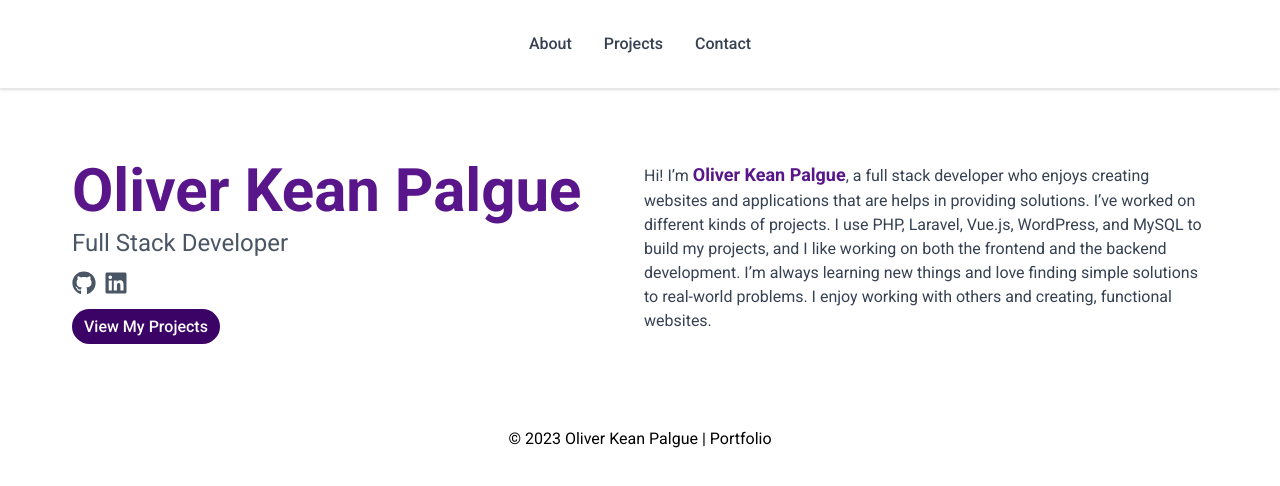
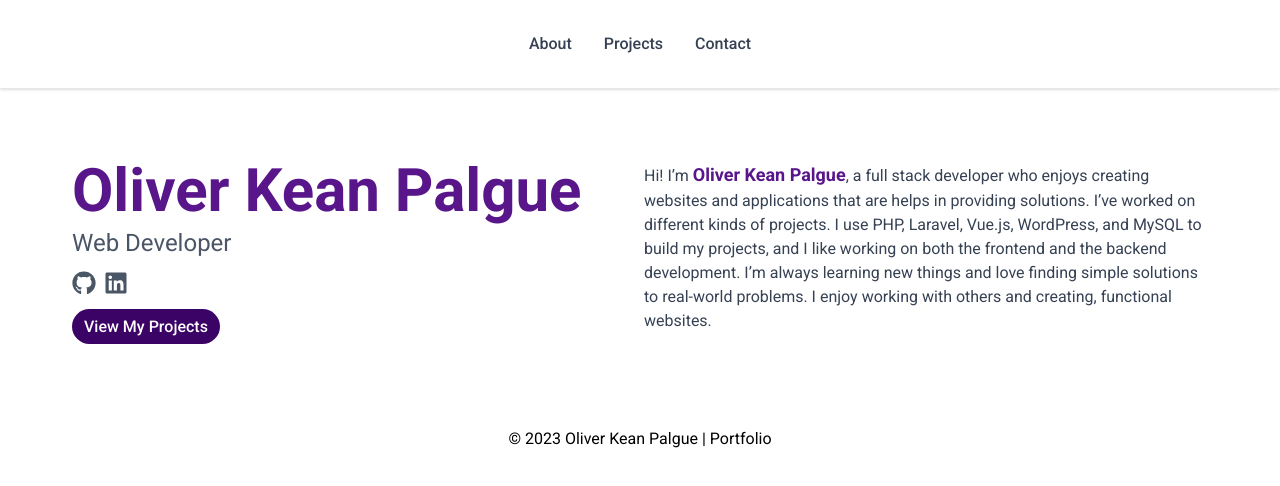
Before and after one commit to oliverkeanpalgue/portfolio, a React (Vite) app: page / in a window 1280 px wide. Shown: the top 486 px of the page. Built offline with nearby package versions, Linux system fonts and the light colour scheme.

Commit message:
feat: added constants and separated intro and desc

```diff
--- a/src/constants/constants.js
+++ b/src/constants/constants.js
@@ -1,8 +1,9 @@
-//site configuration
-export const NAME = "Oliver Kean Palgue"
+const CONSTANTS = {
+  NAME: "Oliver Kean Palgue",
+  WEB: "Web Developer",
+  FRONTEND: "Frontend Developer",
+  BACKEND: "Backend Developer",
+  FULL_STACK_ROLE: "Full Stack Developer",
+};
 
-//roles
-export const WEB = "Web Developer"
-export const FRONTEND = "Frontend Developer"
-export const BACKEND = "Backend Developer"
-export const FULL_STACK_ROLE = "Full Stack Developer"
+export default CONSTANTS;
--- a/src/sections/Home/Home.jsx
+++ b/src/sections/Home/Home.jsx
@@ -1,42 +1,13 @@
-import SocialLinks from "../../sections/Home/components/SocialLinks"
+import CONSTANTS from "../../constants/constants";
+import Introduction from "../../sections/Home/components/Introduction";
+import Description from "../../sections/Home/components/Description";
+
 function Home() {
   return (
     <section id="home" className="w-full h-1/2 p-18">
       <div className="flex justify-between gap-2">
-        <div className="w-1/2">
-          <div className="mb-5">
-            <h1 className="text-6xl text-purple-900 font-bold mr-3">
-              Oliver Kean Palgue
-            </h1>
-            <p className="text-2xl text-gray-600 mt-1.5 mb-2">
-              Full Stack Developer
-            </p>
-            <SocialLinks/>
-          </div>
-
-          <a
-            href="#projects"
-            className="bg-purple-950 hover:bg-purple-900 text-white px-3 py-2 rounded-full font-medium transition-colors"
-          >
-            View My Projects
-          </a>
-        </div>
-
-        <div className="w-1/2">
-          <p className="text-gray-700 ">
-            Hi! I’m{" "}
-            <span className="text-purple-900 font-bold text-lg">
-              Oliver Kean Palgue
-            </span>
-            , a full stack developer who enjoys creating websites and
-            applications that are helps in providing solutions. I’ve worked on
-            different kinds of projects. I use PHP, Laravel, Vue.js, WordPress,
-            and MySQL to build my projects, and I like working on both the
-            frontend and the backend development. I’m always learning new things
-            and love finding simple solutions to real-world problems. I enjoy
-            working with others and creating, functional websites.
-          </p>
-        </div>
+          <Introduction name={CONSTANTS.NAME} role={CONSTANTS.WEB}/>
+          <Description name={CONSTANTS.NAME}/>
       </div>
     </section>
   );
--- /dev/null
+++ b/src/sections/Home/components/Description.jsx
@@ -0,0 +1,22 @@
+
+function Description({name}){
+    return (
+        <div className="w-1/2">
+          <p className="text-gray-700 ">
+            Hi! I’m{" "}
+            <span className="text-purple-900 font-bold text-lg">
+              {name}
+            </span>
+            , a full stack developer who enjoys creating websites and
+            applications that are helps in providing solutions. I’ve worked on
+            different kinds of projects. I use PHP, Laravel, Vue.js, WordPress,
+            and MySQL to build my projects, and I like working on both the
+            frontend and the backend development. I’m always learning new things
+            and love finding simple solutions to real-world problems. I enjoy
+            working with others and creating, functional websites.
+          </p>
+        </div>
+    )
+}
+
+export default Description;
--- /dev/null
+++ b/src/sections/Home/components/Introduction.jsx
@@ -0,0 +1,26 @@
+import SocialLinks from "./SocialLinks"
+
+function Introduction({name, role}){
+    return (
+        <div className="w-1/2">
+          <div className="mb-5">
+            <h1 className="text-6xl text-purple-900 font-bold mr-3">
+              {name}
+            </h1>
+            <p className="text-2xl text-gray-600 mt-1.5 mb-2">
+              {role}
+            </p>
+            <SocialLinks/>
+          </div>
+
+          <a
+            href="#projects"
+            className="bg-purple-950 hover:bg-purple-900 text-white px-3 py-2 rounded-full font-medium transition-colors"
+          >
+            View My Projects
+          </a>
+        </div>
+    )
+}
+
+export default Introduction;
```
